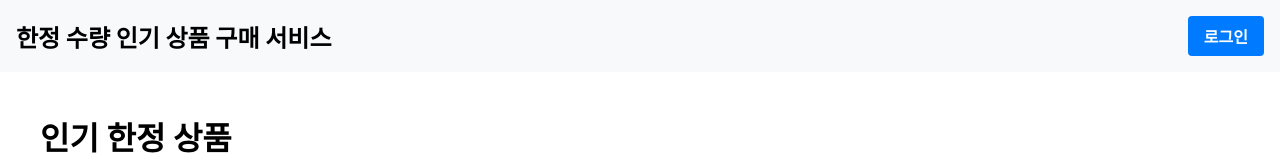
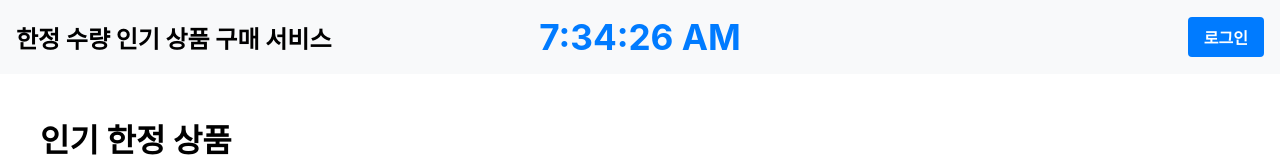
Before and after one commit to HongYeseul/hotdeal-fe, a React (Create React App) app: page / in a window 1280 px wide. Shown: the top 160 px of the page. Built offline with nearby package versions, Linux system fonts and the light colour scheme.

Commit message:
feat: 메인페이지 중앙 현재 시간 추가

```diff
--- /dev/null
+++ b/src/components/CurrentTime.js
@@ -0,0 +1,30 @@
+import React, { useState, useEffect } from 'react';
+import styled from 'styled-components';
+
+const TimeDisplay = styled.div`
+  font-size: 2.2rem;
+  font-weight: bold;
+  color: ${props => props.theme.colors.primary};
+`;
+
+function CurrentTime() {
+  const [currentTime, setCurrentTime] = useState(new Date());
+
+  useEffect(() => {
+    const timer = setInterval(() => {
+      setCurrentTime(new Date());
+    }, 1000);
+
+    return () => {
+      clearInterval(timer);
+    };
+  }, []);
+
+  return (
+    <TimeDisplay>
+      {currentTime.toLocaleTimeString()}
+    </TimeDisplay>
+  );
+}
+
+export default CurrentTime;
--- a/src/components/Header.js
+++ b/src/components/Header.js
@@ -1,12 +1,14 @@
 import React from 'react';
 import styled from 'styled-components';
 import { Link } from 'react-router-dom';
+import CurrentTime from './CurrentTime';
+
 
 const HeaderContainer = styled.header`
   background-color: #f8f9fa;
   padding: 1rem;
-  display: flex;
-  justify-content: space-between;
+  display: grid;
+  grid-template-columns: 1fr auto 1fr;
   align-items: center;
 `;
 
@@ -22,16 +24,27 @@ const LoginButton = styled(Link)`
   text-decoration: none;
   border-radius: 4px;
   font-weight: bold;
+  justify-self: end;
 
   &:hover {
     background-color: #0056b3;
   }
 `;
 
+const CenteredTime = styled.div`
+  display: flex;
+  justify-content: center;
+`;
+
 function Header() {
   return (
     <HeaderContainer>
       <Logo>한정 수량 인기 상품 구매 서비스</Logo>
+
+      <CenteredTime>
+        <CurrentTime/>
+      </CenteredTime>
+
       <LoginButton to="/login">로그인</LoginButton>
     </HeaderContainer>
   );
```
